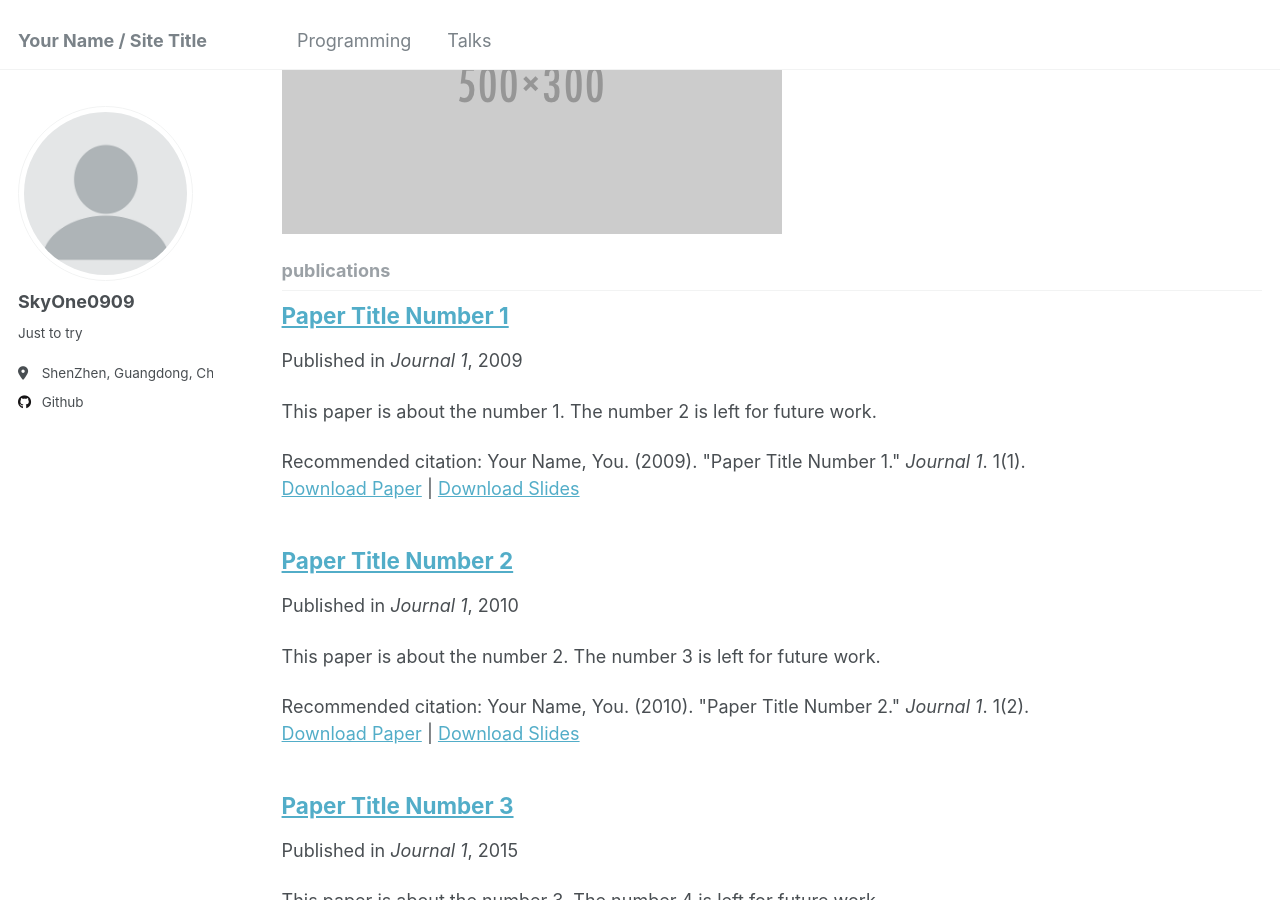
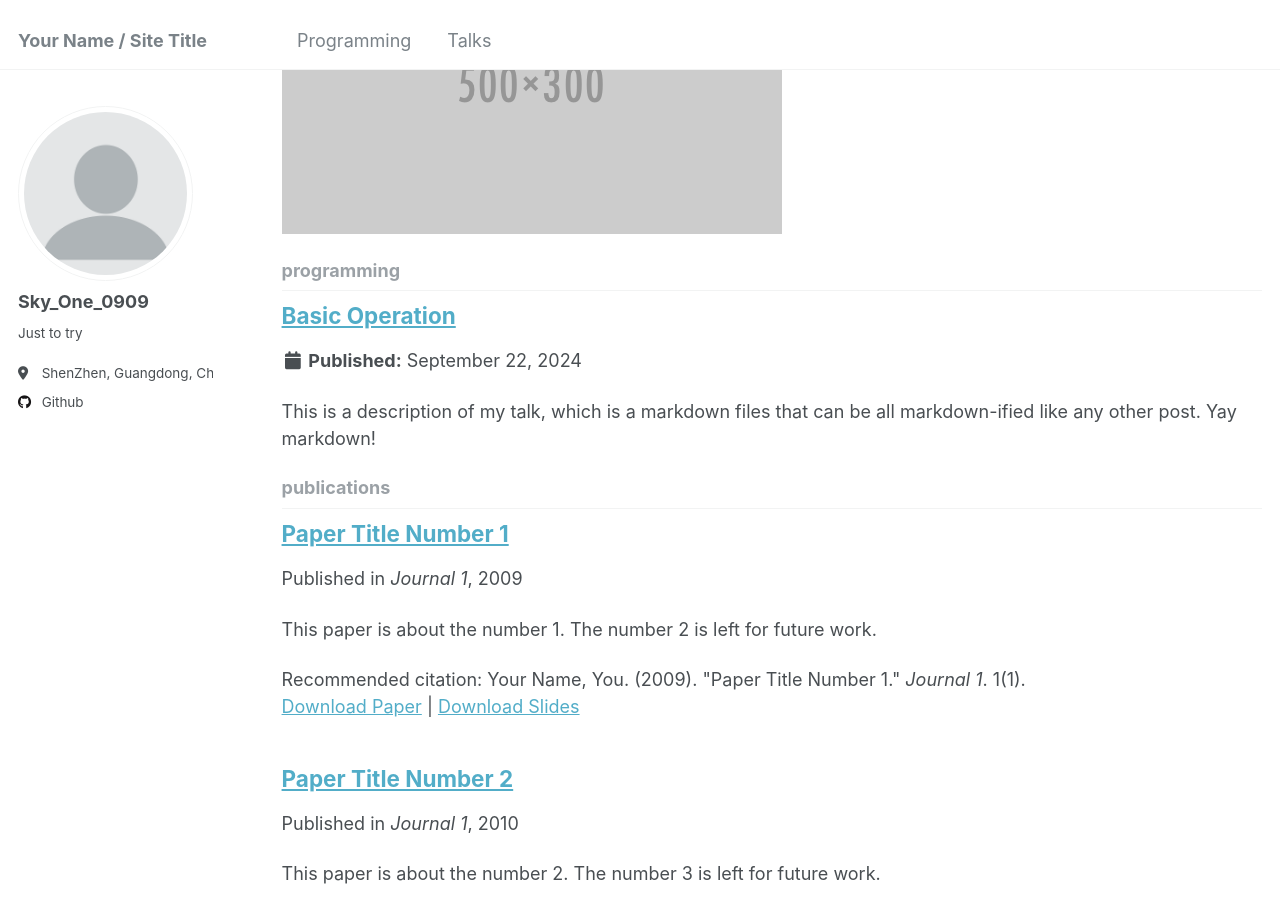
Before and after one commit to Tian1Han/Tian1Han.github.io, a Jekyll site: the page built from _pages/collection-archive.html, in a window 1280 px wide and 900 px high, scrolled down 858 px. Built offline with Jekyll 4.4.1, drawn with Linux system fonts in a browser that asks for light colours.

Commit message:
Update _config.yml

```diff
--- a/_config.yml
+++ b/_config.yml
@@ -22,7 +22,7 @@ repository               : "academicpages/academicpages.github.io"
 author:
   # Biographic information
   avatar           : "profile.png"
-  name             : "SkyOne0909"
+  name             : "Sky_One_0909"
   pronouns         : # example: "she/her"
   bio              : "Just to try"
   location         : "ShenZhen, Guangdong, China"
@@ -221,7 +221,9 @@ collections:
   talks:
     output: true
     permalink: /:collection/:path/
-
+  programming:
+    output: true
+    permalink: /:collection/:path/
 
 # These settings control how pages and collections are included in the site
 defaults:
@@ -278,7 +280,14 @@ defaults:
       layout: talk
       author_profile: true
       share: true
-
+  # _programming
+  - scope:
+      path: ""
+      type: programming
+    values:
+      layout: talk
+      author_profile: true
+      share: true
 
 # Sass/SCSS
 sass:
```
